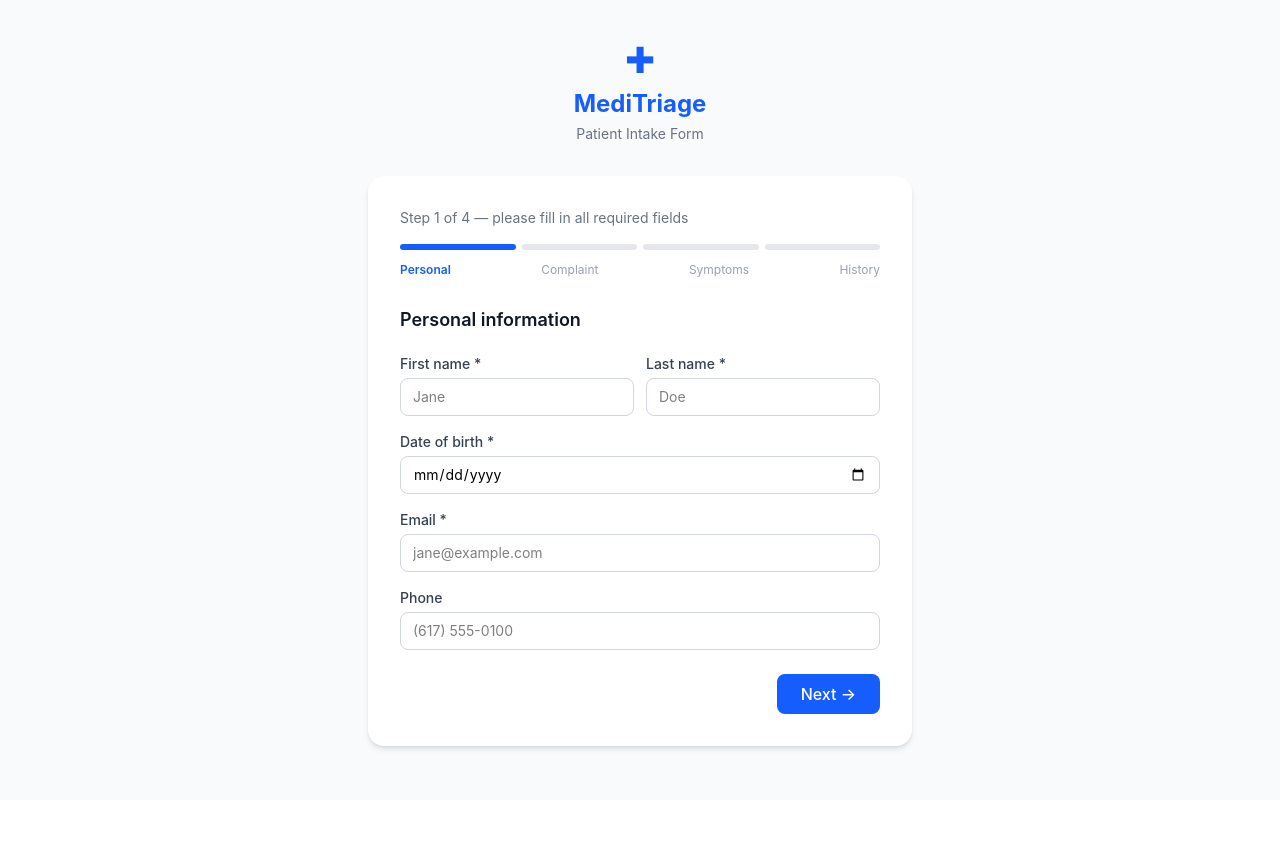
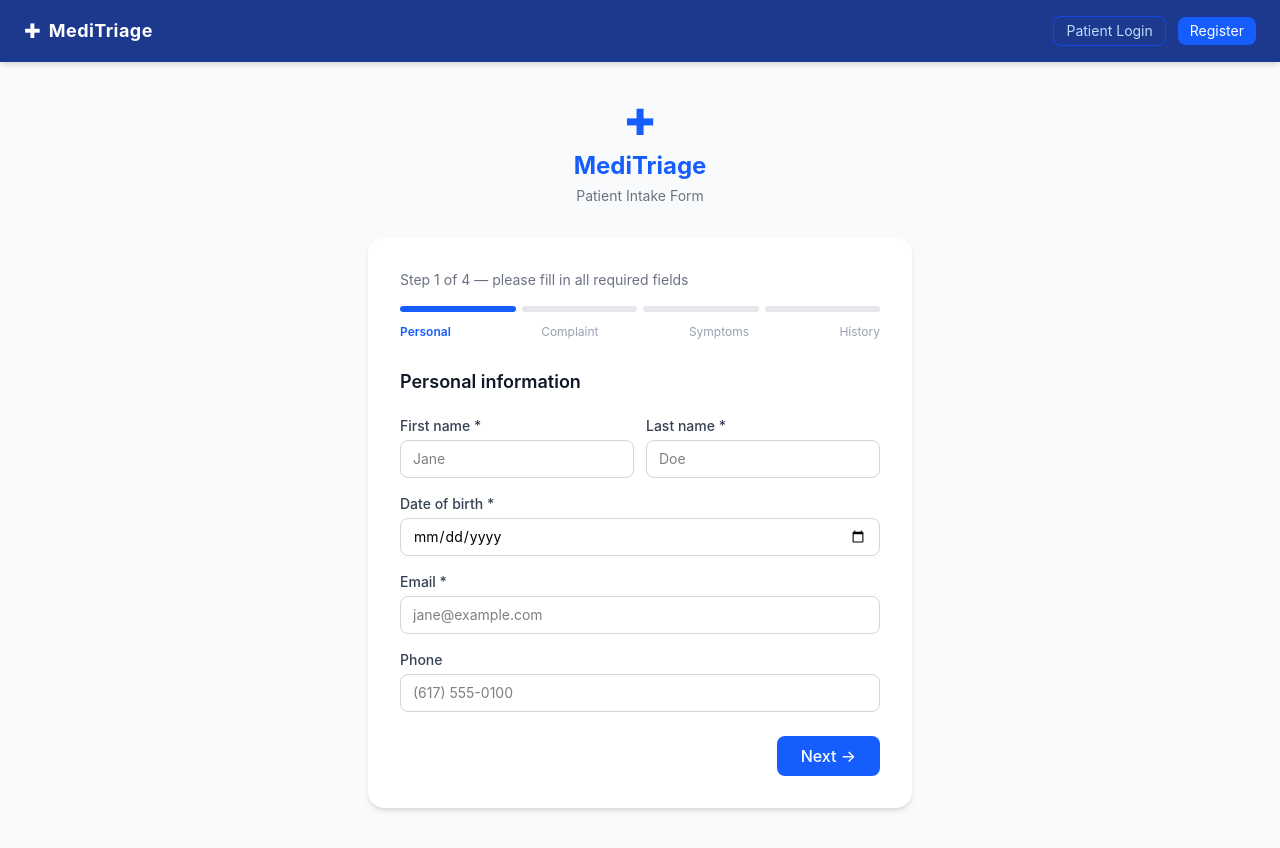
Before and after one commit to PrateekKacham/meditriage, a React (Vite) app in the folder frontend/: page / in a window 1280 px wide. Before the commit the page ends 800 px from the top, so only its background shows below. Built offline with nearby package versions, Linux system fonts and the light colour scheme.

Commit message:
Add navbar to intake form with patient login and register links

```diff
--- a/frontend/src/App.jsx
+++ b/frontend/src/App.jsx
@@ -1,6 +1,6 @@
 // src/App.jsx
 import { useState, useEffect } from 'react';
-import { Routes, Route, useNavigate } from 'react-router-dom';
+import { Routes, Route, Link, useNavigate } from 'react-router-dom';
 import { StepOne, StepTwo, StepThree, StepFour, Confirmation } from './components/Steps';
 import { submitIntake } from './api/intake';
 import Dashboard   from './pages/Dashboard';
@@ -74,15 +74,73 @@ function IntakeForm() {
     window.location.reload();
   };
 
+  // ── Navbar — shared by both the form and confirmation screens ───────────────
+  const token = localStorage.getItem('token');
+  const role  = savedUser?.role;
+
+  const navbar = (
+    <nav className="bg-blue-900 px-6 py-4 flex items-center justify-between shadow-md">
+      <div className="flex items-center gap-2">
+        <span className="text-white text-xl">✚</span>
+        <span className="text-white text-lg font-bold tracking-wide">MediTriage</span>
+      </div>
+      <div className="flex items-center gap-3">
+        {!token ? (
+          <>
+            <Link
+              to="/patient-login"
+              className="text-blue-200 hover:text-white text-sm border border-blue-700 hover:border-blue-400 px-3 py-1 rounded-lg transition-colors"
+            >
+              Patient Login
+            </Link>
+            <Link
+              to="/register"
+              className="bg-blue-600 hover:bg-blue-500 text-white text-sm px-3 py-1 rounded-lg transition-colors"
+            >
+              Register
+            </Link>
+          </>
+        ) : role === 'patient' ? (
+          <>
+            <Link
+              to="/portal"
+              className="text-blue-200 hover:text-white text-sm border border-blue-700 hover:border-blue-400 px-3 py-1 rounded-lg transition-colors"
+            >
+              My Portal
+            </Link>
+            <button
+              onClick={handleLogout}
+              className="text-blue-200 hover:text-white text-sm border border-blue-700 hover:border-blue-400 px-3 py-1 rounded-lg transition-colors cursor-pointer"
+            >
+              Logout
+            </button>
+          </>
+        ) : (
+          <>
+            <Link
+              to="/dashboard"
+              className="text-blue-200 hover:text-white text-sm border border-blue-700 hover:border-blue-400 px-3 py-1 rounded-lg transition-colors"
+            >
+              Dashboard
+            </Link>
+            <button
+              onClick={handleLogout}
+              className="text-blue-200 hover:text-white text-sm border border-blue-700 hover:border-blue-400 px-3 py-1 rounded-lg transition-colors cursor-pointer"
+            >
+              Logout
+            </button>
+          </>
+        )}
+      </div>
+    </nav>
+  );
+
   // ── Confirmation screen ───────────────────────────────────────────────────
   if (submitted) {
     return (
       <div className="bg-gray-50 min-h-screen">
+        {navbar}
         <div className="max-w-xl mx-auto py-10 px-4">
-          <div className="text-center mb-8">
-            <span className="text-4xl text-blue-600">✚</span>
-            <h1 className="text-2xl font-bold text-blue-600 mt-2">MediTriage</h1>
-          </div>
           <div className="bg-white rounded-2xl shadow-md p-8">
             <Confirmation formData={formData} />
           </div>
@@ -94,6 +152,7 @@ function IntakeForm() {
   // ── Intake form ───────────────────────────────────────────────────────────
   return (
     <div className="bg-gray-50 min-h-screen">
+      {navbar}
       <div className="max-w-xl mx-auto py-10 px-4">
 
         {/* ── Branded header ── */}
```
